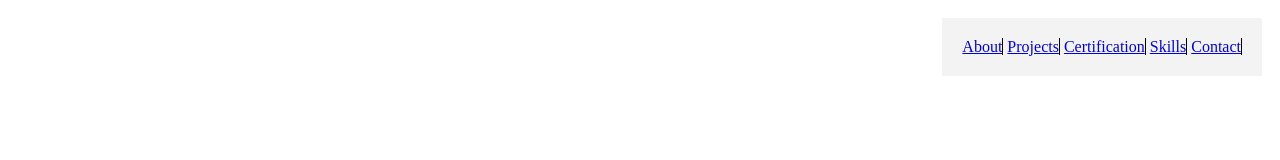
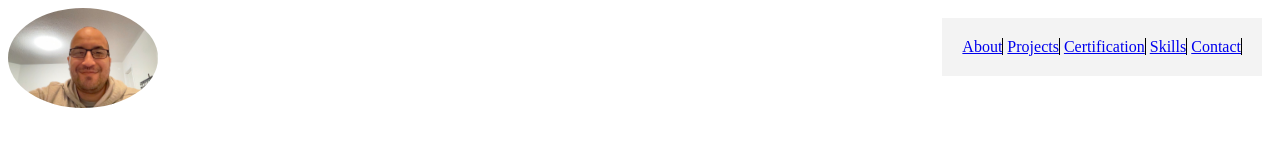
Before and after one commit to lenv78/profile-len, a plain HTML site: page index.html in a window 1280 px wide. Drawn offline with Linux system fonts and the light colour scheme.

Commit message:
picture commit

```diff
--- a/index.html
+++ b/index.html
@@ -18,6 +18,8 @@
             <a href="skills">Skills</a>
             <a href="contact">Contact</a>
         </nav>
+
+        <img src="images/lenny.jpg" alt="profile_pic">
     </header>
 
     <script src="src/app.js"></script>
--- a/src/style.css
+++ b/src/style.css
@@ -12,3 +12,9 @@ nav a:hover {
 nav a {
     border-right: 1px solid #000000;
 }
+
+img {
+    display: block;
+    border-radius: 50%;
+    width: 150px;
+}
```
Also changed, not shown: images/lenny.jpg (added), 1 other file.
